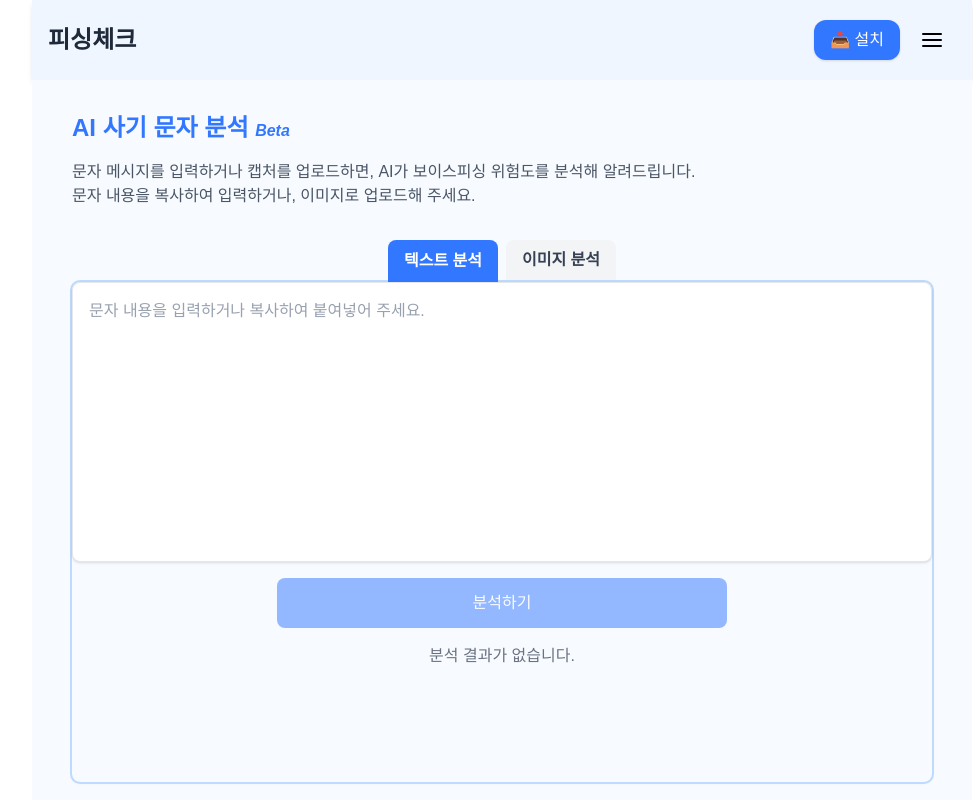
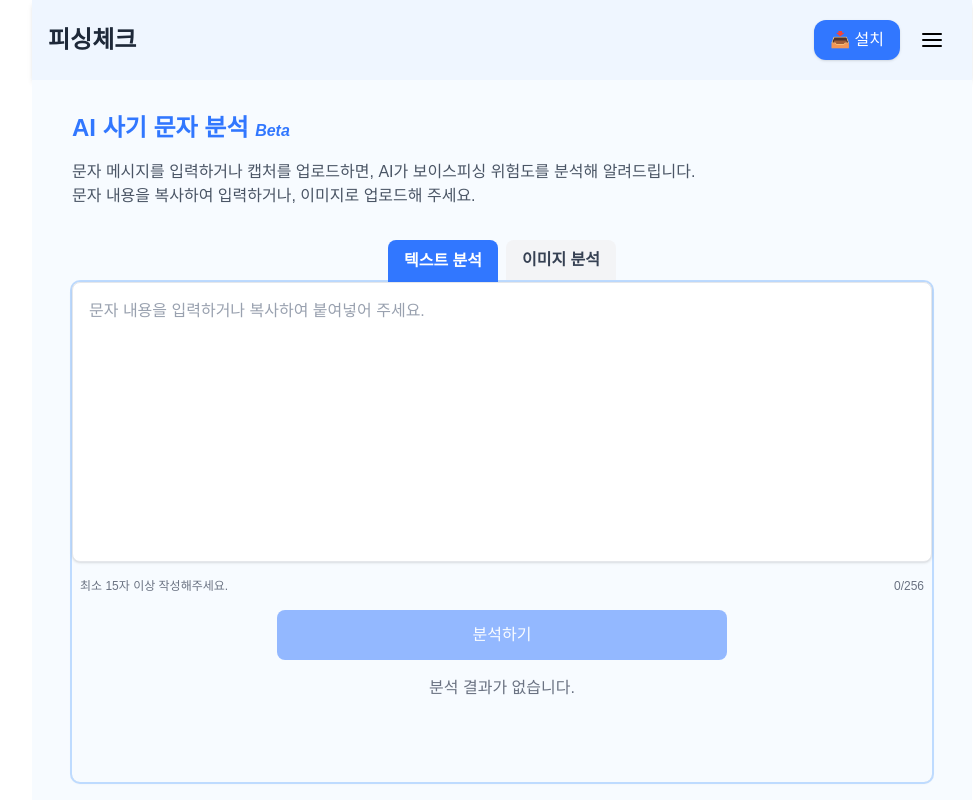
Before and after one commit to Su-Bang-Phishing-Check/Front-Phishing-Check, a Next.js app: page /analyse in a window 1280 px wide. Shown: the top 800 px of the page, without its empty margins (138-1111 px from the left). Built offline with nearby package versions, Linux system fonts and the light colour scheme.

Commit message:
문자 분석 텍스트 길이제한

```diff
--- a/src/app/analyse/components/TabSelector.tsx
+++ b/src/app/analyse/components/TabSelector.tsx
@@ -9,7 +9,7 @@ const TabSelector = ({ selected, onSelect }: TabSelectorProps) => {
   return (
     <div className="flex justify-center space-x-2 font-base md:font-semibold">
       <button
-        className={`px-4 py-2 rounded-t-lg ${
+        className={`px-4 py-2 rounded-t-lg cursor-pointer ${
           selected === 'text'
             ? 'bg-[#3177FF] text-white'
             : 'bg-gray-100 text-gray-700 border-b-2 border-blue-200'
@@ -19,7 +19,7 @@ const TabSelector = ({ selected, onSelect }: TabSelectorProps) => {
         텍스트 분석
       </button>
       <button
-        className={`px-4 py-2 rounded-t-lg ${
+        className={`px-4 py-2 rounded-t-lg cursor-pointer ${
           selected === 'image'
             ? 'bg-[#3177FF] text-white'
             : 'bg-gray-100 text-gray-700 border-b-2 border-blue-200'
--- a/src/app/analyse/components/TextAnalyse/TextAnalyse.tsx
+++ b/src/app/analyse/components/TextAnalyse/TextAnalyse.tsx
@@ -44,7 +44,10 @@ const TextAnalyse = () => {
   return (
     <div className="w-full max-w-[900px] flex flex-col gap-y-4 items-center">
       <TextInput text={text} setText={setText} />
-      <AnalyseButton onClick={handleSubmit} disabled={!text.trim()} />
+      <AnalyseButton
+        onClick={handleSubmit}
+        disabled={text.trim().length < 15}
+      />
       <Loading isLoading={isLoading} />
       <ResultText result={result} isLoading={isLoading} />
     </div>
--- a/src/app/analyse/components/TextAnalyse/TextInput.tsx
+++ b/src/app/analyse/components/TextAnalyse/TextInput.tsx
@@ -9,18 +9,27 @@ const TextInput = ({
   text: string;
   setText: (value: string) => void;
 }) => {
+  const MAX_LEN = 256;
+
   return (
+    <>
       <textarea
         value={text}
         onChange={(e) => setText(e.target.value)}
         placeholder="문자 내용을 입력하거나 복사하여 붙여넣어 주세요."
-      className="
-      w-full h-50 md:h-70
+        className="w-full h-50 md:h-70
         bg-white border border-gray-200 rounded-lg shadow-sm
         p-4 resize-none placeholder-gray-400
         focus:outline-none
         text-sm md:text-base"
       />
+      <div className="flex w-full justify-between px-2 text-xs text-gray-500">
+        <p>최소 15자 이상 작성해주세요.</p>
+        <p>
+          {text.length}/{MAX_LEN}
+        </p>
+      </div>
+    </>
   );
 };
 
```
Lines whose indentation alone changed are shown as unchanged.
